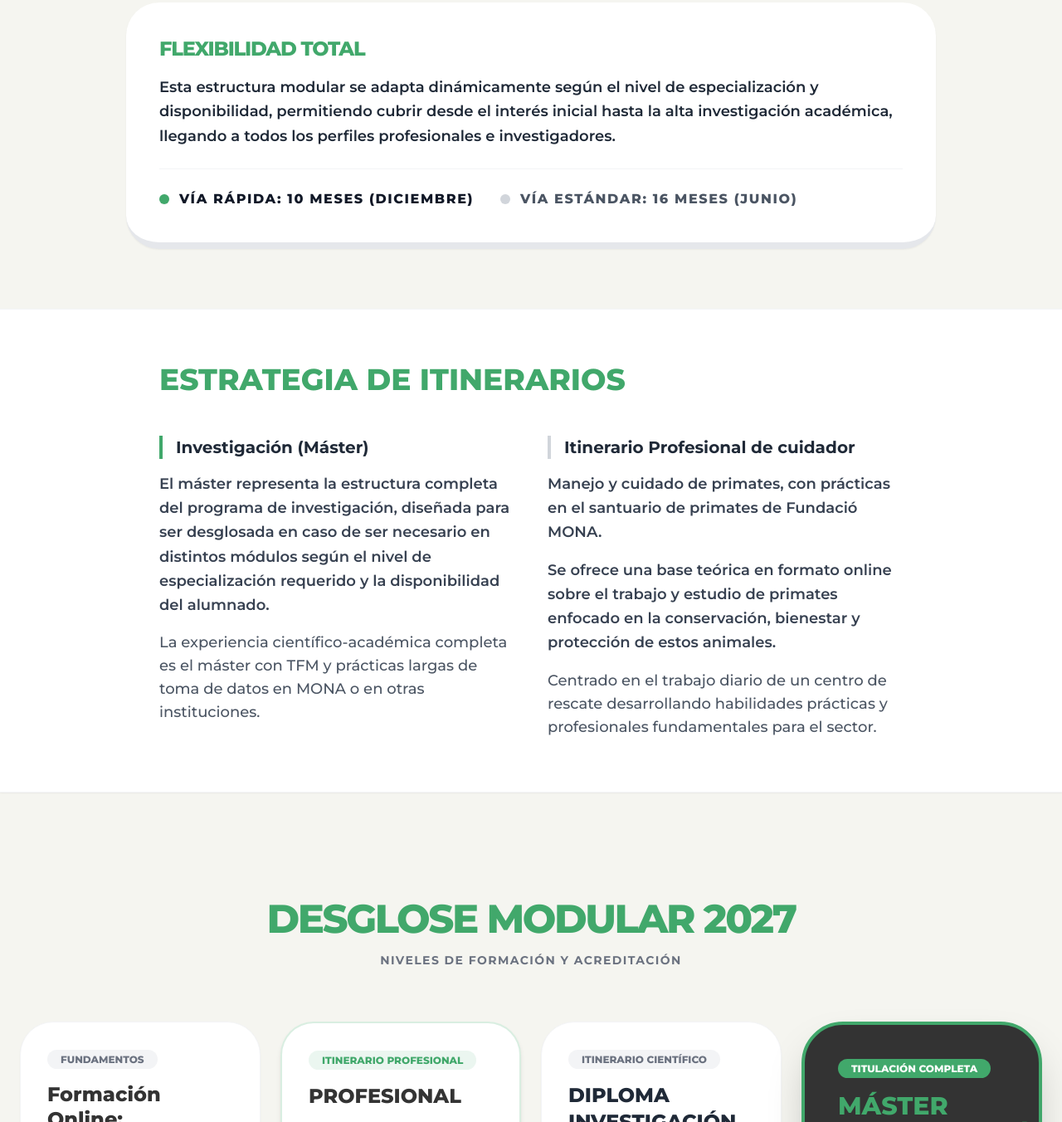
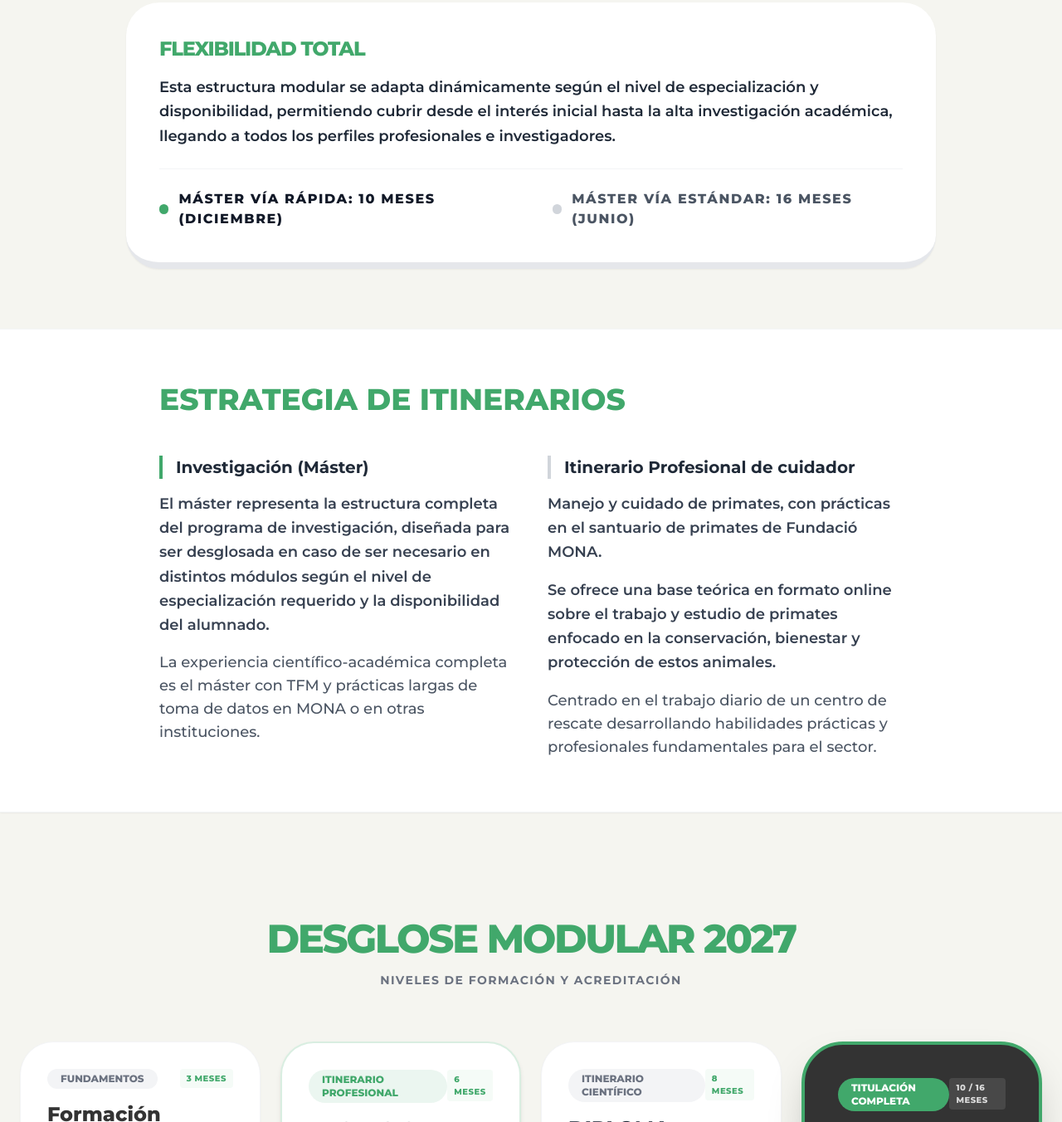
Before and after one commit to MONATYC/propuesta_master_2027, a plain HTML site: page index.html in a window 1280 px wide. Shown: the part 882-2234 px from the top of the page at 83% size. Drawn offline with nearby package versions, Linux system fonts and the light colour scheme.

Commit message:
modified:   index.html

```diff
--- a/index.html
+++ b/index.html
@@ -186,10 +186,10 @@
             <p class="text-gray-800 font-semibold text-lg mb-6 leading-relaxed">Esta estructura modular se adapta dinámicamente según el nivel de especialización y disponibilidad, permitiendo cubrir desde el interés inicial hasta la alta investigación académica, llegando a todos los perfiles profesionales e investigadores.</p>
             <div class="flex flex-col md:flex-row gap-8 border-t pt-6 border-gray-100">
               <div class="flex items-center gap-3 text-base font-black text-gray-900 uppercase tracking-widest">
-                <span class="w-3 h-3 rounded-full bg-[#41a86b] shadow-sm"></span> Vía Rápida: 10 Meses (Diciembre)
+                <span class="w-3 h-3 rounded-full bg-[#41a86b] shadow-sm"></span> MÁSTER Vía Rápida: 10 Meses (Diciembre)
               </div>
               <div class="flex items-center gap-3 text-base font-black text-gray-600 uppercase tracking-widest">
-                <span class="w-3 h-3 rounded-full bg-gray-300"></span> Vía Estándar: 16 Meses (Junio)
+                <span class="w-3 h-3 rounded-full bg-gray-300"></span> MÁSTER Vía Estándar: 16 Meses (Junio)
               </div>
             </div>
           </div>
@@ -239,7 +239,10 @@
           <!-- Plan 1: Fundamentos de primatología T1 + T2 (Online) -->
           <div class="bg-white rounded-[40px] p-8 shadow-sm border border-gray-100 flex flex-col h-full transform hover:scale-[1.02] transition-transform">
             <div class="mb-6">
-              <span class="bg-gray-100 text-gray-500 px-4 py-1 rounded-full text-xs font-black uppercase">Fundamentos</span>
+              <div class="flex justify-between items-start">
+                <span class="bg-gray-100 text-gray-500 px-4 py-1 rounded-full text-xs font-black uppercase">Fundamentos</span>
+                <span class="text-[10px] font-black text-[#41a86b] uppercase tracking-wider bg-[#41a86b]/5 px-2 py-1 rounded">3 Meses</span>
+              </div>
               <h3 class="text-2xl font-extrabold mt-4 leading-tight">Formación Online: Introducción</h3>
             </div>
             <ul class="space-y-4 mb-8 flex-grow">
@@ -260,7 +263,10 @@
           <!-- Plan 2: Profesional (T1 + Prácticas en MONA + Habilidades Profesionales) -->
           <div class="bg-white rounded-[40px] p-8 shadow-md border-2 border-[#41a86b]/20 flex flex-col h-full transform hover:scale-[1.02] transition-transform z-10">
             <div class="mb-6">
-              <span class="bg-[#41a86b]/10 text-[#41a86b] px-4 py-1 rounded-full text-xs font-black uppercase">Itinerario Profesional</span>
+              <div class="flex justify-between items-start">
+                <span class="bg-[#41a86b]/10 text-[#41a86b] px-4 py-1 rounded-full text-xs font-black uppercase">Itinerario Profesional</span>
+                <span class="text-[10px] font-black text-[#41a86b] uppercase tracking-wider bg-[#41a86b]/5 px-2 py-1 rounded">6 Meses</span>
+              </div>
               <h3 class="text-2xl font-extrabold mt-4 uppercase">Profesional</h3>
             </div>
             <ul class="space-y-4 mb-8 flex-grow">
@@ -285,7 +291,10 @@
           <!-- Plan 3: Diploma (T1 + T2 + T3: presencial + Metodologías de Campo) -->
           <div class="bg-white rounded-[40px] p-8 shadow-sm border border-gray-100 flex flex-col h-full transform hover:scale-[1.02] transition-transform text-gray-800">
             <div class="mb-6">
-              <span class="bg-gray-100 text-gray-500 px-4 py-1 rounded-full text-xs font-black uppercase">Itinerario Científico</span>
+              <div class="flex justify-between items-start">
+                <span class="bg-gray-100 text-gray-500 px-4 py-1 rounded-full text-xs font-black uppercase">Itinerario Científico</span>
+                <span class="text-[10px] font-black text-[#41a86b] uppercase tracking-wider bg-[#41a86b]/5 px-2 py-1 rounded">8 Meses</span>
+              </div>
               <h3 class="text-2xl font-extrabold mt-4 uppercase">Diploma Investigación</h3>
             </div>
             <ul class="space-y-4 mb-8 flex-grow">
@@ -310,7 +319,10 @@
           <!-- Plan 4: Máster (T1 + T2 + T3: presencial + Metodologías de Campo + TFM + Prácticas largas de toma de datos en MONA o en otras instituciones) -->
           <div class="bg-[#333333] text-white rounded-[50px] p-10 shadow-2xl border-4 border-[#41a86b] flex flex-col h-full transform hover:scale-105 transition-transform z-20 relative overflow-hidden">
             <div class="mb-6">
-              <span class="bg-[#41a86b] text-white px-4 py-1 rounded-full text-xs font-black uppercase">Titulación Completa</span>
+              <div class="flex justify-between items-start">
+                <span class="bg-[#41a86b] text-white px-4 py-1 rounded-full text-xs font-black uppercase">Titulación Completa</span>
+                <span class="text-[10px] font-black text-white/80 uppercase tracking-wider bg-white/10 px-2 py-1 rounded">10 / 16 Meses</span>
+              </div>
               <h3 class="text-3xl font-black mt-4 text-[#41a86b] uppercase">Máster Primatología</h3>
             </div>
             <ul class="space-y-4 mb-8 flex-grow">
@@ -424,7 +436,7 @@
 
           <div class="mt-12 bg-gray-50 p-8 rounded-[32px] border border-gray-200">
             <p class="text-base font-bold text-gray-600 italic leading-relaxed text-center">
-              "El programa inicia en febrero. Ofrecemos una vía rápida de 10 meses finalizando en diciembre, y una estándar de 16 meses finalizando en junio del año siguiente."
+              "El programa inicia en febrero. Para la obtención del título de MÁSTER, ofrecemos una vía rápida de 10 meses finalizando en diciembre, y una estándar de 16 meses finalizando en junio del año siguiente."
             </p>
           </div>
         </div>
```
